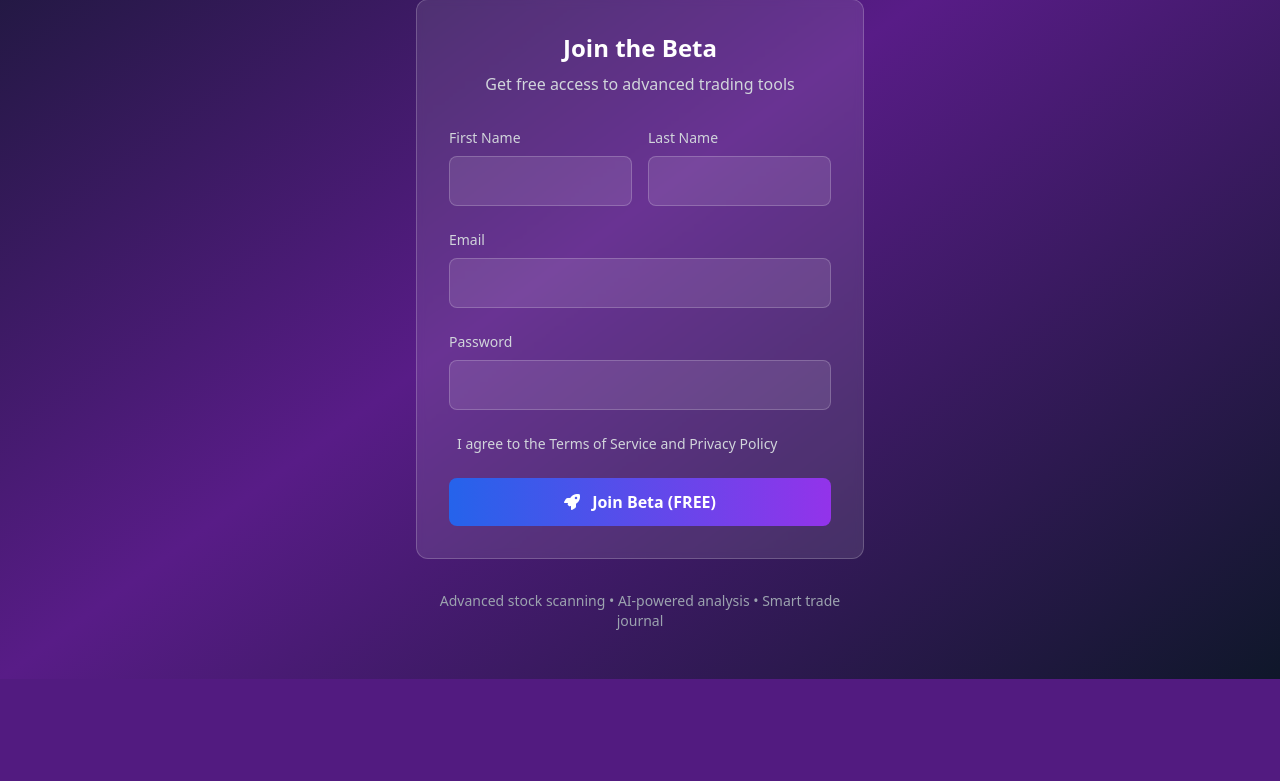
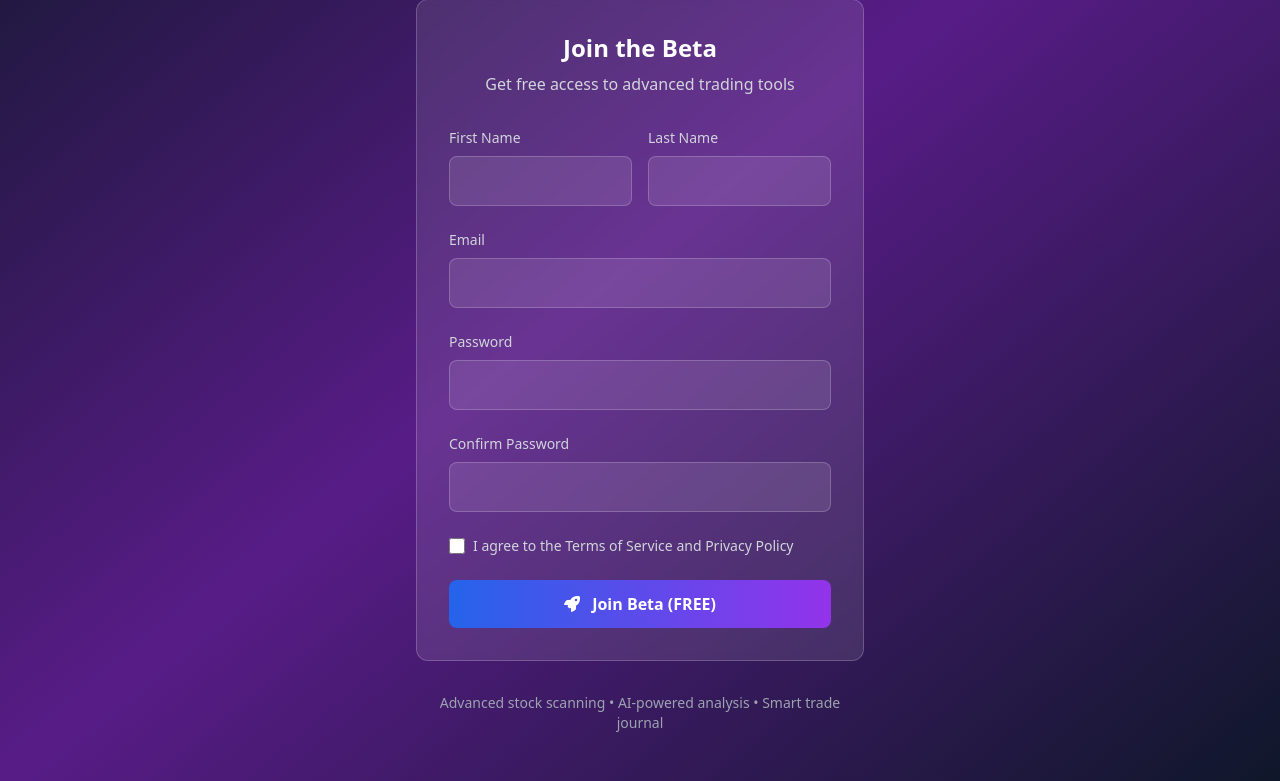
Before and after one commit to Shaunwolf/Piptrack, a Flask app: template templates/auth/register.html in a window 1280 px wide. Shown: the part 266-1047 px from the top of the page. Before the commit the page ends 945 px from the top, so only its background shows below. Run offline with Flask 3, Linux system fonts and the light colour scheme; tables that the repository leaves empty hold one stand-in row (values such as "Sample post"); the template is opened without the code that fills it: values that come from a table or form of the project are taken from there, most other values are stand-ins (such as "Sample title", 1, 10 or a date in 2020); some libraries are stand-ins or nearby versions.

Commit message:
Require users to accept terms of service during account registration
Add a `agree_terms` BooleanField to the RegistrationForm and fix password confirmation field name in register.html.

Replit-Commit-Author: Agent
Replit-Commit-Session-Id: d9a00323-5494-4a57-9400-42341ce35d1b
Replit-Commit-Screenshot-Url: https://storage.googleapis.com/screenshot-production-us-central1/fe60b9d2-207d-45d2-b205-c500ca57dec4/6345887d-8ae9-4b6a-ac33-851f8ea88fed.jpg

```diff
--- a/auth_forms.py
+++ b/auth_forms.py
@@ -16,6 +16,7 @@ class RegistrationForm(FlaskForm):
     password = PasswordField('Password', validators=[DataRequired(), Length(min=6)])
     password2 = PasswordField('Confirm Password', validators=[
         DataRequired(), EqualTo('password', message='Passwords must match')])
+    agree_terms = BooleanField('I agree to the Terms of Service', validators=[DataRequired()])
     submit = SubmitField('Register')
 
     def validate_email(self, email):
--- a/templates/auth/register.html
+++ b/templates/auth/register.html
@@ -99,10 +99,10 @@
                     </div>
 
                     <div>
-                        {{ form.password_confirm.label(class="block text-sm font-medium text-gray-300 mb-2") }}
-                        {{ form.password_confirm(class="w-full px-4 py-3 bg-white/10 border border-white/20 rounded-lg text-white placeholder-gray-400 focus:outline-none focus:ring-2 focus:ring-blue-500 focus:border-transparent") }}
-                        {% if form.password_confirm.errors %}
-                            {% for error in form.password_confirm.errors %}
+                        {{ form.password2.label(class="block text-sm font-medium text-gray-300 mb-2") }}
+                        {{ form.password2(class="w-full px-4 py-3 bg-white/10 border border-white/20 rounded-lg text-white placeholder-gray-400 focus:outline-none focus:ring-2 focus:ring-blue-500 focus:border-transparent") }}
+                        {% if form.password2.errors %}
+                            {% for error in form.password2.errors %}
                                 <p class="mt-1 text-sm text-red-400">{{ error }}</p>
                             {% endfor %}
                         {% endif %}
```
